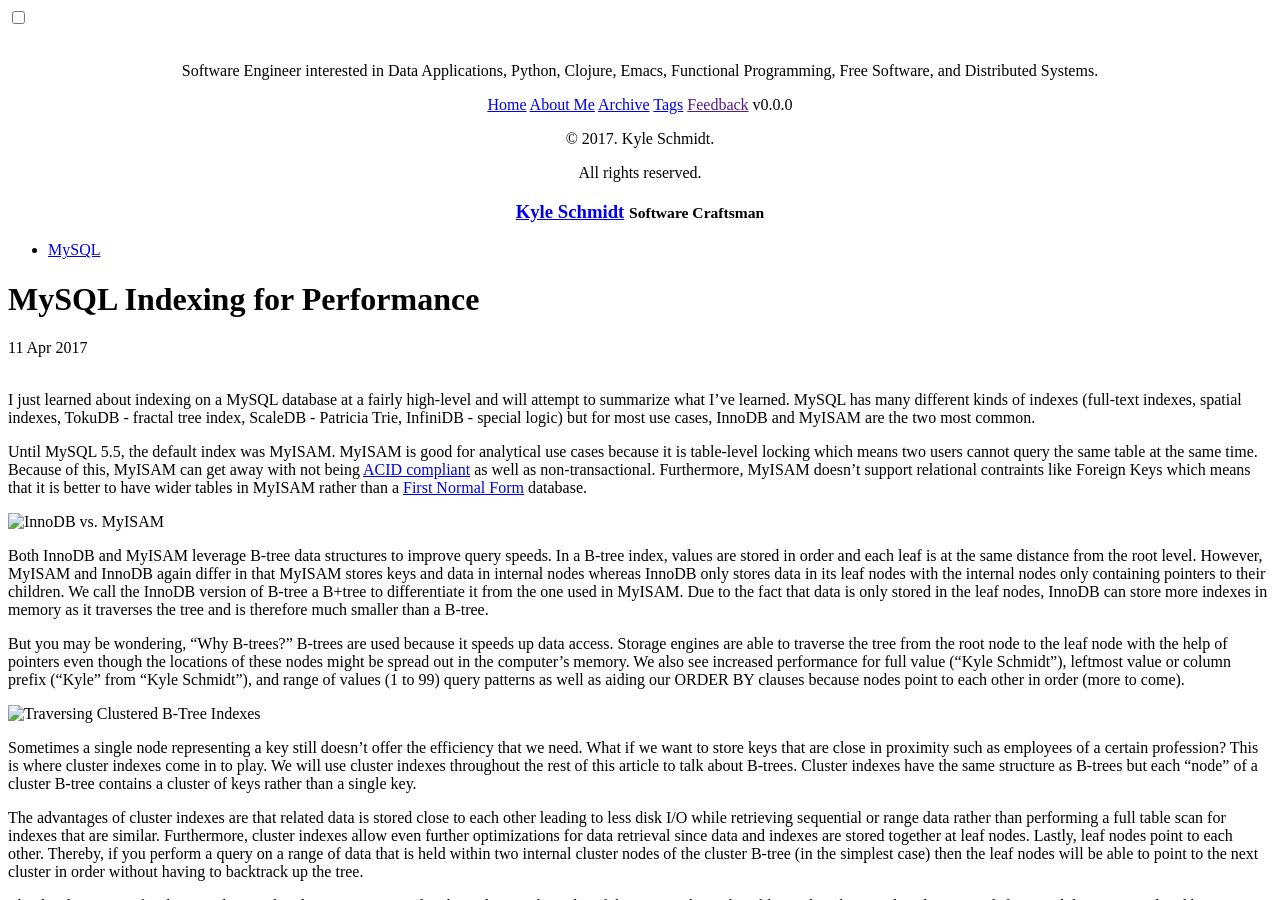
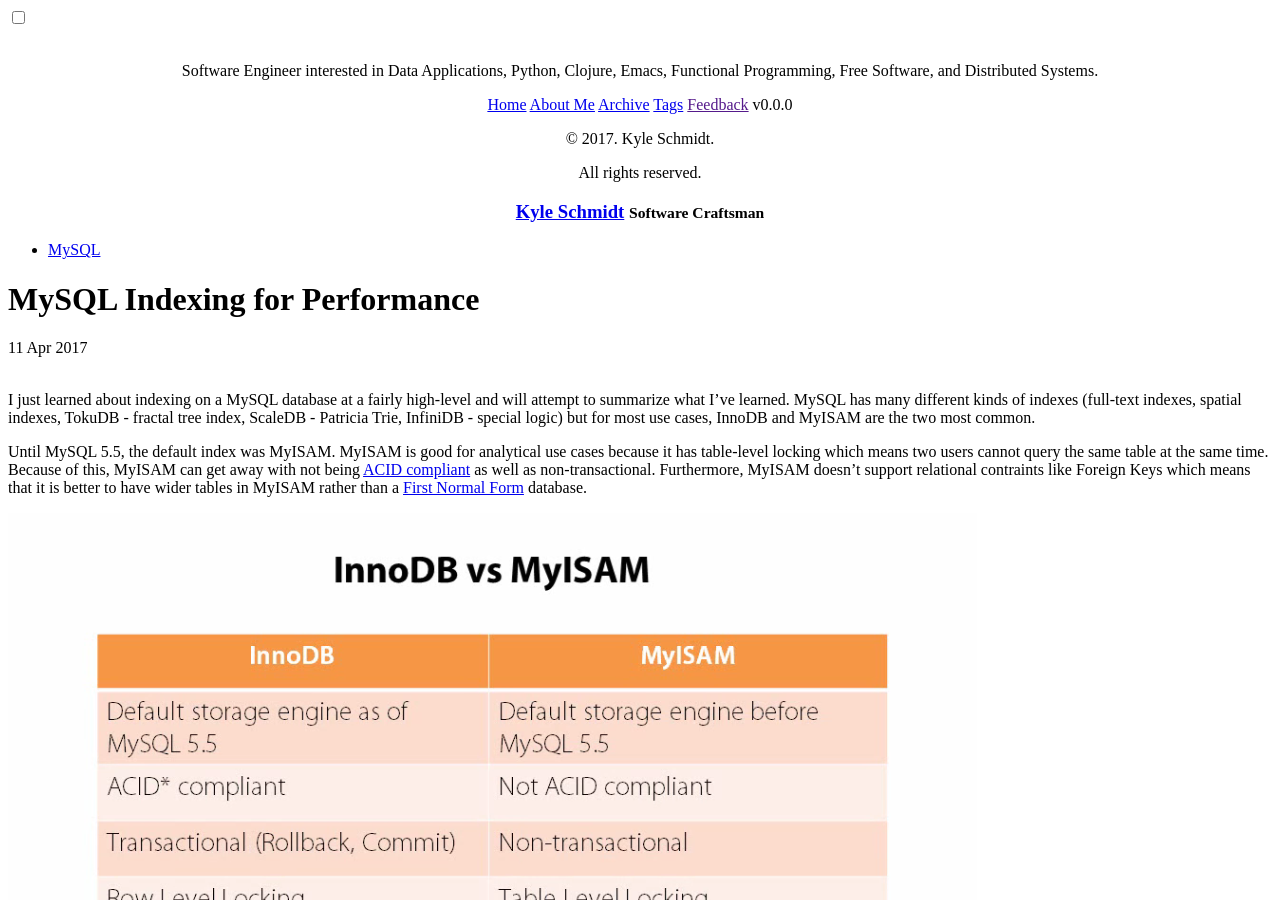
Before and after one commit to k-schmidt/k-schmidt.github.io, a Jekyll site: the page built from _posts/2017-04-10-mysql-indexing-for-performance.md, in a window 1280 px wide and 900 px high. Built offline with Jekyll 4.4.1, drawn with Linux system fonts in a browser that asks for light colours; nearby versions of some CDN libraries; library files that are not in the unit come from our copies; comment, search, counter and statistics services are not loaded.

Commit message:
fixing images links

````diff
--- a/_posts/2017-04-10-mysql-indexing-for-performance.md
+++ b/_posts/2017-04-10-mysql-indexing-for-performance.md
@@ -12,11 +12,11 @@
 MySQL has many different kinds of indexes (full-text indexes, spatial indexes, TokuDB - fractal tree index, ScaleDB - Patricia Trie, InfiniDB - special logic) but for most use cases, InnoDB and MyISAM are the two most common.
 
 Until MySQL 5.5, the default index was MyISAM.
-MyISAM is good for analytical use cases because it is table-level locking which means two users cannot query the same table at the same time.
+MyISAM is good for analytical use cases because it has table-level locking which means two users cannot query the same table at the same time.
 Because of this, MyISAM can get away with not being [ACID compliant](https://en.wikipedia.org/wiki/ACID) as well as non-transactional.
 Furthermore, MyISAM doesn't support relational contraints like Foreign Keys which means that it is better to have wider tables in MyISAM rather than a [First Normal Form](https://en.wikipedia.org/wiki/Database_normalization) database.
 
-![InnoDB vs. MyISAM](./assets/images/mysql_indexing_for_performance/innodb_vs_myisam.png)
+![InnoDB vs. MyISAM]({{ site.url }}/assets/images/mysql_indexing_for_performance/innodb_vs_myisam.png)
 
 Both InnoDB and MyISAM leverage B-tree data structures to improve query speeds.
 In a B-tree index, values are stored in order and each leaf is at the same distance from the root level.
@@ -29,7 +29,7 @@
 Storage engines are able to traverse the tree from the root node to the leaf node with the help of pointers even though the locations of these nodes might be spread out in the computer's memory.
 We also see increased performance for full value ("Kyle Schmidt"), leftmost value or column prefix ("Kyle" from "Kyle Schmidt"), and range of values (1 to 99) query patterns as well as aiding our ORDER BY clauses because nodes point to each other in order (more to come).
 
-![Traversing Clustered B-Tree Indexes](./assets/images/mysql_indexing_for_performance/traversing_cluster_btree_index.png)
+![Traversing Clustered B-Tree Indexes]({{ site.url }}/assets/images/mysql_indexing_for_performance/traversing_cluster_btree_index.png)
 
 Sometimes a single node representing a key still doesn't offer the efficiency that we need.
 What if we want to store keys that are close in proximity such as employees of a certain profession?
@@ -57,7 +57,7 @@
 To carry-out our example with ```last_name``` being our secondary index and ```first_name``` as our primary index, the ```last_name``` index will **point** to the index for its corresponding ```first_name``` which will contain the data that it represents.
 Similarly, a ```last_name``` only query will require the secondary key index to find the appropriate ```last_name``` and then the pointer will jump back to the primary key index before data retrieval.
 
-![Traversing Clustered B-Tree Indexes](./assets/images/mysql_indexing_for_performance/primary_secondary_coordination.png)
+![Traversing Clustered B-Tree Indexes]({{ site.url }}/assets/images/mysql_indexing_for_performance/primary_secondary_coordination.png)
 
 Yet, there is one last type optimization that I want to talk about, Hash Indexes.
 Hash indexes are built on top of hash tables and increase query performance for _exact_ lookups.
@@ -67,7 +67,7 @@
 Generally, different keys generate different hash codes but if multiple values have the same hash code, then the value of the hash code in the hash table will be a linked list of row pointers.
 Hash indexes are even faster than B-trees when a key doesn't contain a linked list and effective since the table resides in _memory_.
 
-![Traversing Clustered B-Tree Indexes](./assets/images/mysql_indexing_for_performance/building_hash_index.png)
+![Traversing Clustered B-Tree Indexes]({{ site.url }}/assets/images/mysql_indexing_for_performance/building_hash_index.png)
 
 However, there are limitations to Hash indexes.
 Hash indexes only contains the hash code and pointers to a row of data, _not_ the data itself.
````
